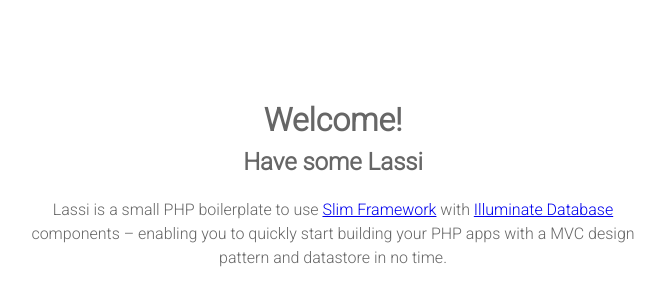
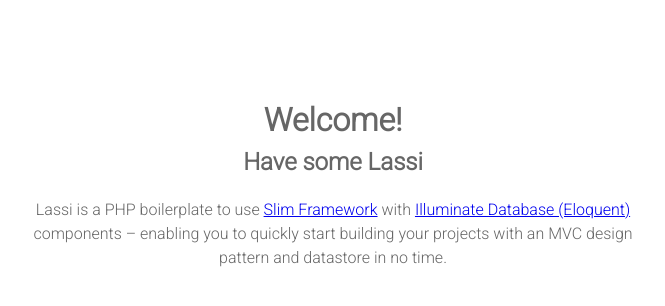
Before and after one commit to jabranr/lassi, a PHP site: page /view/welcome.php in a window 1280 px wide. Shown: the top 306 px of the page, without its empty margins (307-972 px from the left). Run offline with PHP 8.4, Linux system fonts and the light colour scheme; the template is opened without the code that fills it, so the values that code supplies are empty.

Commit message:
update description

```diff
--- a/view/welcome.php
+++ b/view/welcome.php
@@ -9,6 +9,6 @@
 <body>
 	<h1 class="app-title">Welcome!</h1>
 	<h2>Have some Lassi</h2>
-	<p class="app-description">Lassi is a small PHP boilerplate to use <a href="http://www.slimframework.com/" target="_blank">Slim Framework</a> with <a href="https://github.com/illuminate/database" target="_blank">Illuminate Database</a> components &ndash; enabling you to quickly start building your PHP apps with a MVC design pattern and datastore in no time.</p>
+	<p class="app-description">Lassi is a PHP boilerplate to use <a href="http://www.slimframework.com/" target="_blank">Slim Framework</a> with <a href="https://github.com/illuminate/database" target="_blank">Illuminate Database (Eloquent)</a> components &ndash; enabling you to quickly start building your projects with an MVC design pattern and datastore in no time.</p>
 </body>
 </html>
```
